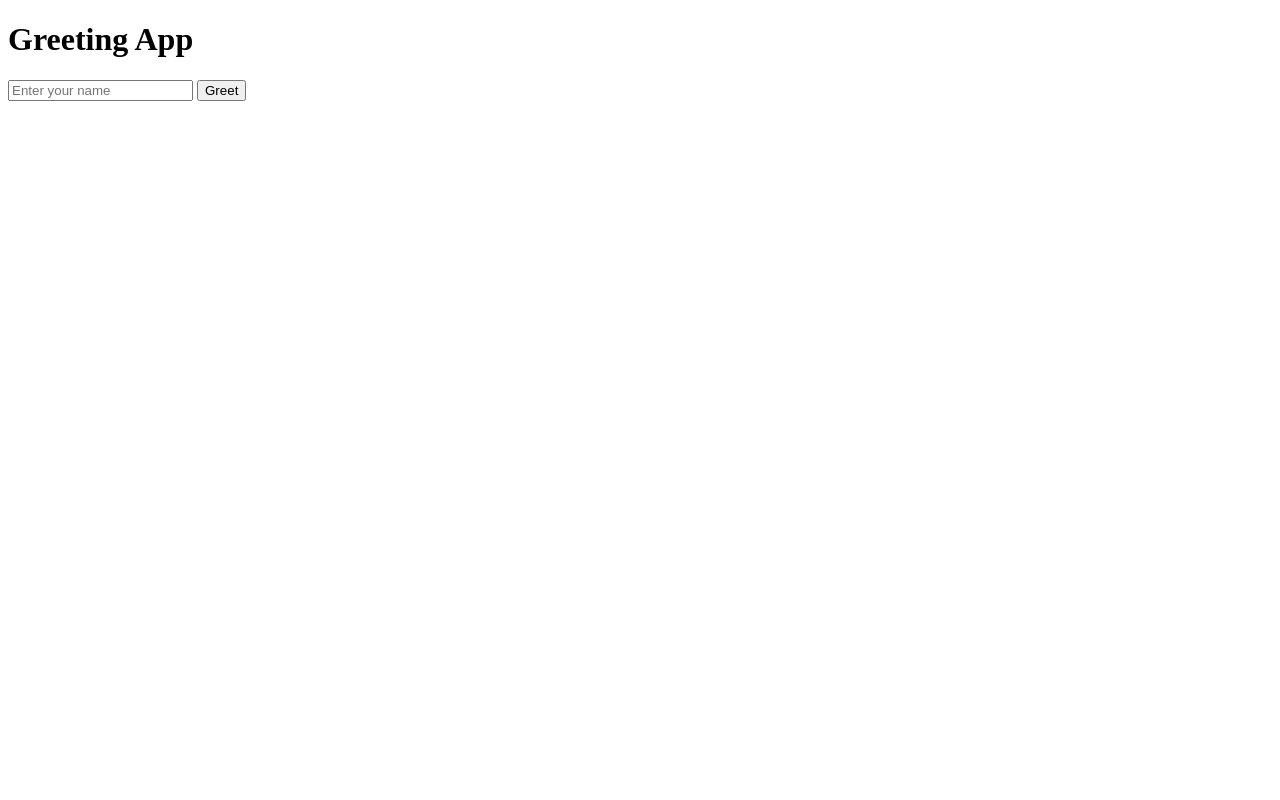
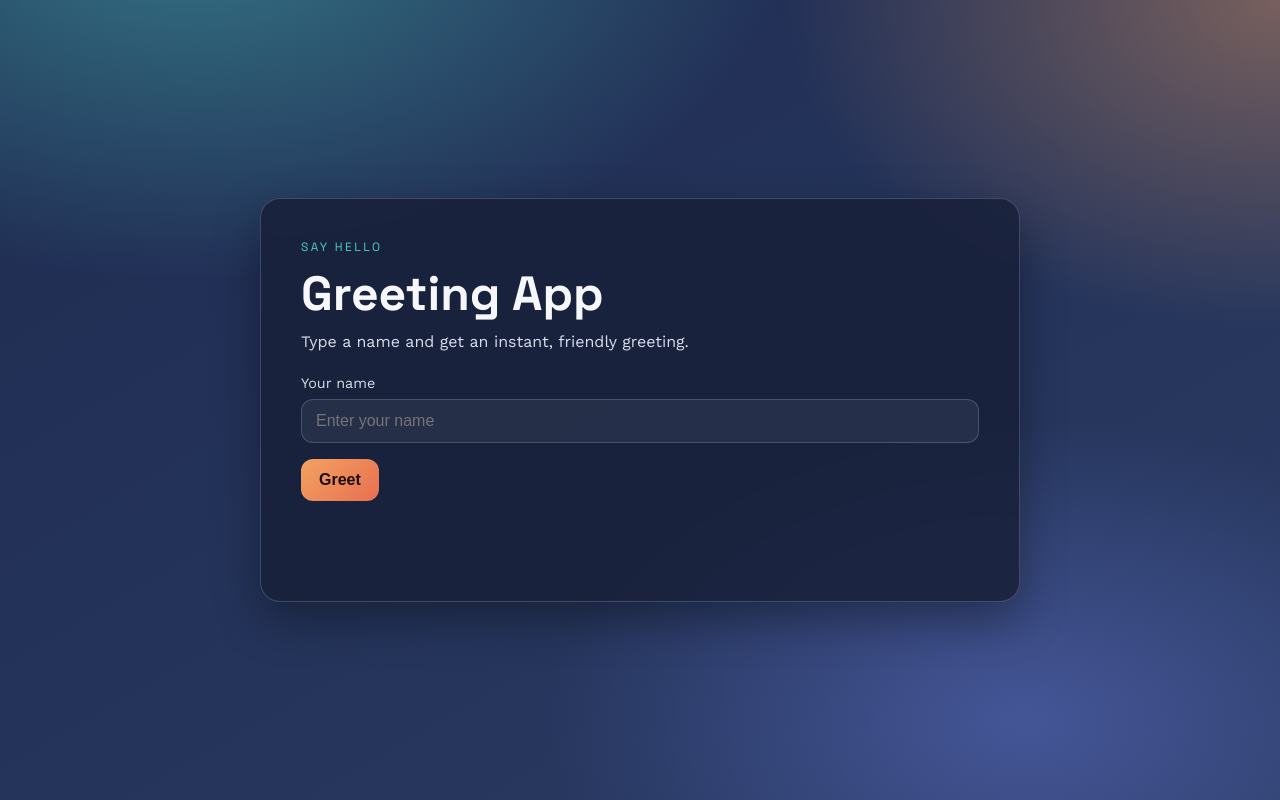
Before and after one commit to dawaedina27/Final-CI-CD-Assignment, a website: page public/index.html in a window 1280 px wide. Drawn offline with nearby package versions, Linux system fonts and the light colour scheme.

Commit message:
Add refreshed UI styling

```diff
--- a/public/index.html
+++ b/public/index.html
@@ -1,13 +1,30 @@
 <!DOCTYPE html>
-<html>
+<html lang="en">
 <head>
+  <meta charset="UTF-8" />
+  <meta name="viewport" content="width=device-width, initial-scale=1.0" />
   <title>Greeting App</title>
+  <link rel="preconnect" href="https://fonts.googleapis.com" />
+  <link rel="preconnect" href="https://fonts.gstatic.com" crossorigin />
+  <link href="https://fonts.googleapis.com/css2?family=Space+Grotesk:wght@400;600;700&family=Work+Sans:wght@400;600&display=swap" rel="stylesheet" />
+  <link rel="stylesheet" href="style.css" />
 </head>
 <body>
-  <h1>Greeting App</h1>
-  <input id="name" placeholder="Enter your name" />
-  <button onclick="getGreeting()">Greet</button>
-  <p id="result"></p>
+  <main class="page">
+    <section class="card">
+      <p class="eyebrow">Say Hello</p>
+      <h1>Greeting App</h1>
+      <p class="subhead">Type a name and get an instant, friendly greeting.</p>
+
+      <div class="field">
+        <label for="name">Your name</label>
+        <input id="name" placeholder="Enter your name" />
+      </div>
+
+      <button class="cta" onclick="getGreeting()">Greet</button>
+      <p id="result" class="result" aria-live="polite"></p>
+    </section>
+  </main>
 
   <script>
     async function getGreeting() {
--- /dev/null
+++ b/public/style.css
@@ -0,0 +1,134 @@
+:root {
+  --bg-1: #1f2c52;
+  --bg-2: #2a3b63;
+  --accent: #f4a261;
+  --accent-2: #4ecdc4;
+  --text: #f6f7fb;
+  --muted: #d7deea;
+  --card: rgba(24, 32, 58, 0.88);
+  --border: rgba(255, 255, 255, 0.18);
+  --shadow: rgba(0, 0, 0, 0.35);
+}
+
+* {
+  box-sizing: border-box;
+}
+
+body {
+  margin: 0;
+  font-family: "Work Sans", system-ui, sans-serif;
+  color: var(--text);
+  min-height: 100vh;
+  background:
+    radial-gradient(1000px 600px at 15% -10%, rgba(78, 205, 196, 0.45), transparent 60%),
+    radial-gradient(900px 600px at 100% 0%, rgba(244, 162, 97, 0.4), transparent 55%),
+    radial-gradient(800px 500px at 80% 90%, rgba(121, 140, 255, 0.35), transparent 60%),
+    linear-gradient(150deg, var(--bg-1), var(--bg-2));
+  display: grid;
+  place-items: center;
+  padding: 32px 16px;
+}
+
+.page {
+  width: 100%;
+  max-width: 760px;
+}
+
+.card {
+  background: var(--card);
+  border: 1px solid var(--border);
+  border-radius: 20px;
+  padding: 40px;
+  box-shadow: 0 18px 45px var(--shadow);
+  backdrop-filter: blur(8px);
+  animation: floatIn 600ms ease-out;
+}
+
+.eyebrow {
+  font-family: "Space Grotesk", sans-serif;
+  letter-spacing: 0.2em;
+  text-transform: uppercase;
+  font-size: 12px;
+  color: var(--accent-2);
+  margin: 0 0 8px;
+}
+
+h1 {
+  font-family: "Space Grotesk", sans-serif;
+  font-size: clamp(2rem, 2.4vw + 1.6rem, 3rem);
+  margin: 0 0 8px;
+}
+
+.subhead {
+  color: var(--muted);
+  margin: 0 0 24px;
+  font-size: 1rem;
+}
+
+.field {
+  display: grid;
+  gap: 8px;
+  margin-bottom: 16px;
+}
+
+label {
+  font-size: 0.9rem;
+  color: var(--muted);
+}
+
+input {
+  background: rgba(255, 255, 255, 0.06);
+  border: 1px solid var(--border);
+  border-radius: 12px;
+  padding: 12px 14px;
+  color: var(--text);
+  font-size: 1rem;
+  outline: none;
+  transition: border-color 200ms ease, box-shadow 200ms ease;
+}
+
+input:focus {
+  border-color: rgba(244, 162, 97, 0.7);
+  box-shadow: 0 0 0 3px rgba(244, 162, 97, 0.2);
+}
+
+.cta {
+  background: linear-gradient(135deg, var(--accent), #e76f51);
+  color: #1b0f0a;
+  border: none;
+  border-radius: 12px;
+  padding: 12px 18px;
+  font-weight: 700;
+  font-size: 1rem;
+  cursor: pointer;
+  transition: transform 120ms ease, box-shadow 200ms ease;
+}
+
+.cta:hover {
+  transform: translateY(-1px);
+  box-shadow: 0 8px 18px rgba(244, 162, 97, 0.35);
+}
+
+.result {
+  margin-top: 18px;
+  font-size: 1.1rem;
+  color: var(--accent);
+  min-height: 1.4em;
+}
+
+@keyframes floatIn {
+  from {
+    opacity: 0;
+    transform: translateY(10px);
+  }
+  to {
+    opacity: 1;
+    transform: translateY(0);
+  }
+}
+
+@media (max-width: 560px) {
+  .card {
+    padding: 28px 22px;
+  }
+}
```
